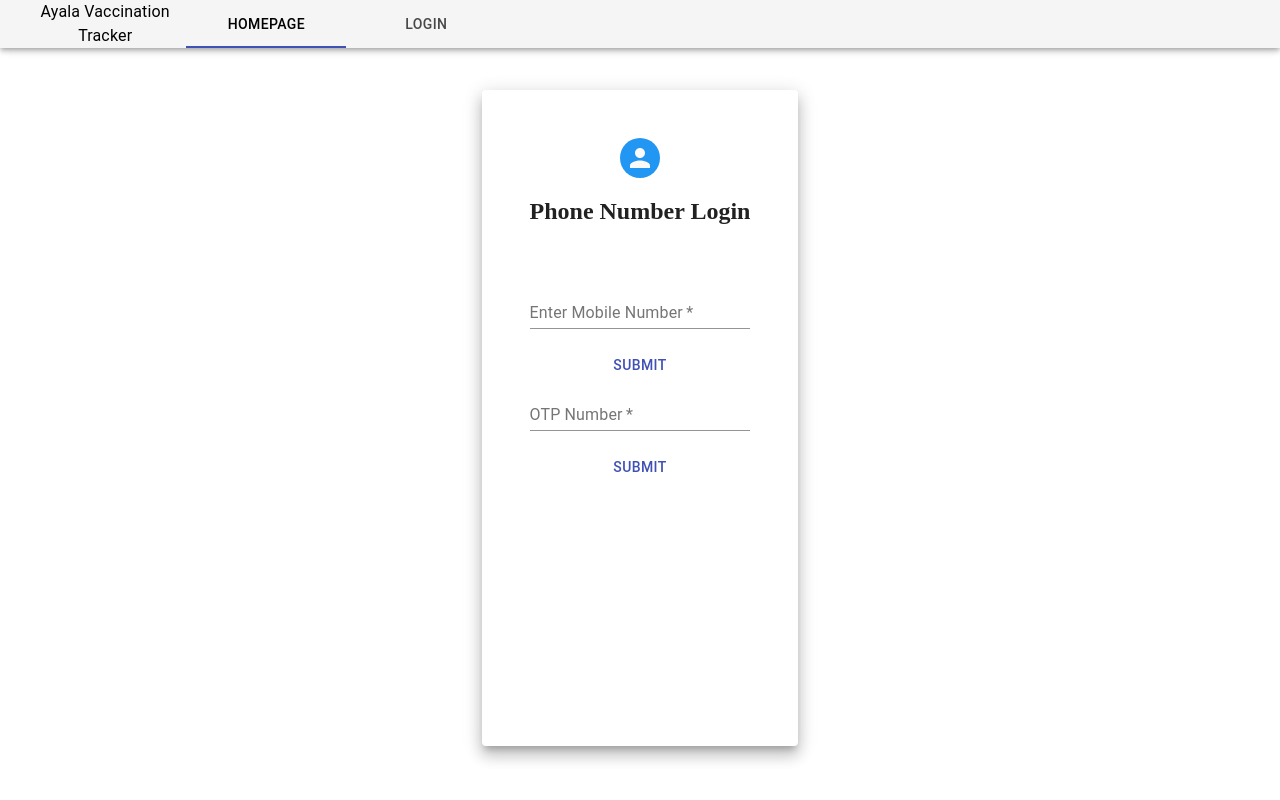
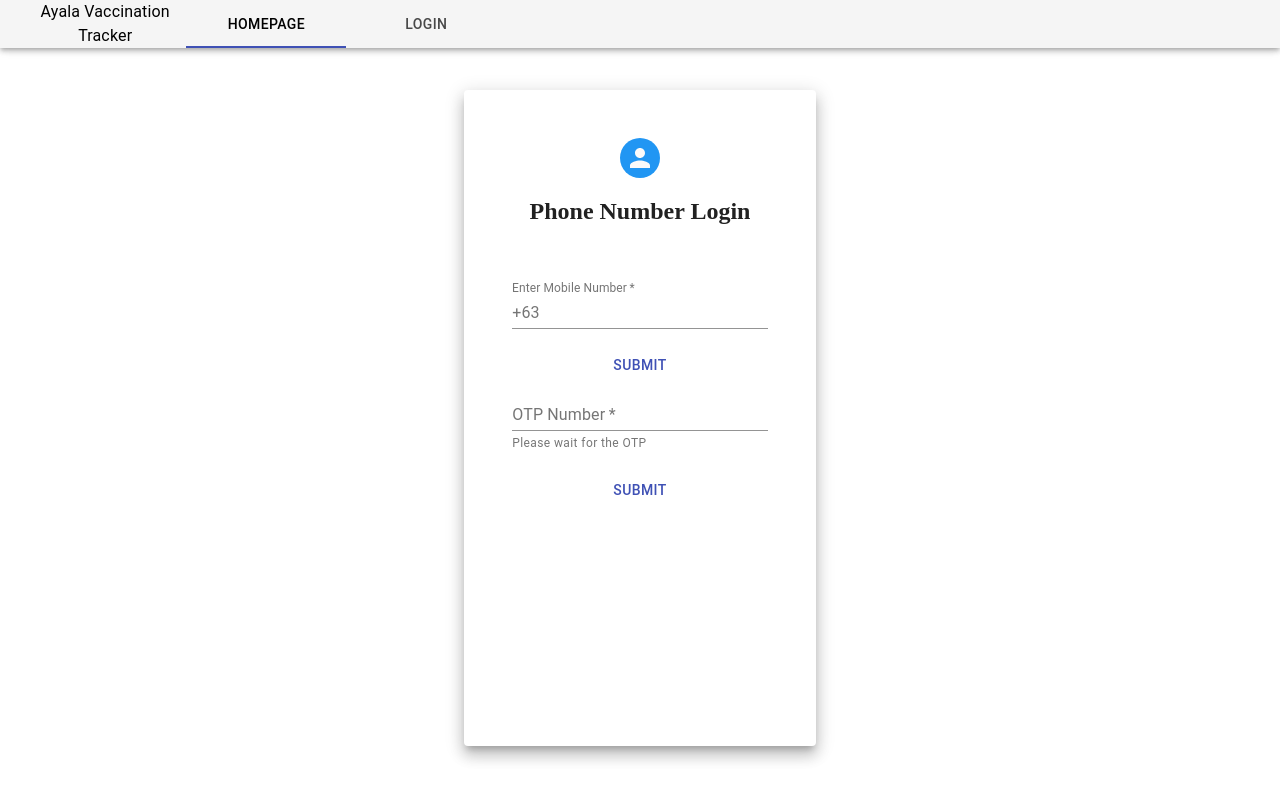
Before and after one commit to Jennelle186/VaccinationTracking, a React (Create React App) app: page /loginMobile in a window 1280 px wide. Shown: the top 800 px of the page. Built offline with nearby package versions, Linux system fonts and the light colour scheme; no server answers; what chartjs-plugin-datalabels would draw is missing.

Commit message:
fixed the textfield

```diff
--- a/src/components/Login/MobileLogin.js
+++ b/src/components/Login/MobileLogin.js
@@ -1,6 +1,13 @@
 import React, { useState, Component } from "react";
 import { firestore } from "../../Firebase/utils";
-import { TextField, Button, Grid, Paper, Avatar } from "@material-ui/core";
+import {
+  TextField,
+  Button,
+  Grid,
+  Paper,
+  Avatar,
+  InputAdornment,
+} from "@material-ui/core";
 import firebase from "firebase/app";
 
 class MobileLogin extends Component {
@@ -119,8 +126,14 @@ class MobileLogin extends Component {
                   required
                   onChange={this.handleChange}
                   fullWidth
+                  InputProps={{
+                    startAdornment: (
+                      <InputAdornment position="start">+63</InputAdornment>
+                    ),
+                  }}
                 />
               </Grid>
+
               <br />
               <Grid item xs>
                 <Button type="submit" color="primary">
@@ -137,6 +150,7 @@ class MobileLogin extends Component {
                   required
                   onChange={this.handleChange}
                   fullWidth
+                  helperText="Please wait for the OTP"
                 />
               </Grid>
               <br />
@@ -154,38 +168,3 @@ class MobileLogin extends Component {
 }
 
 export default MobileLogin;
-// const MobileLogin = () => {
-//   const [mobile, setMobile] = useState(0);
-//   const [opt, setOtp] = useState(0);
-//   return (
-//     <div>
-//       <br /> <br /> <br /> mobile login here
-//       <h2>Login Form</h2>
-//       <form>
-//         <TextField
-//           type="number"
-//           label="Mobile Number"
-//           name="mobile"
-//           required
-//           value={mobile}
-//           onChange={(e) => setMobile(e.target.value)}
-//         />
-//         <Button type="submit">Submit</Button>
-//       </form>
-//       <h2>OTP</h2>
-//       <form>
-//         <TextField
-//           type="number"
-//           label="OTP Number"
-//           name="otp"
-//           required
-//           value={otp}
-//           onChange={(e) => setOtp(e.target.value)}
-//         />
-//         <Button type="submit">Submit</Button>
-//       </form>
-//     </div>
-//   );
-// };
-
-// export default MobileLogin;
```
